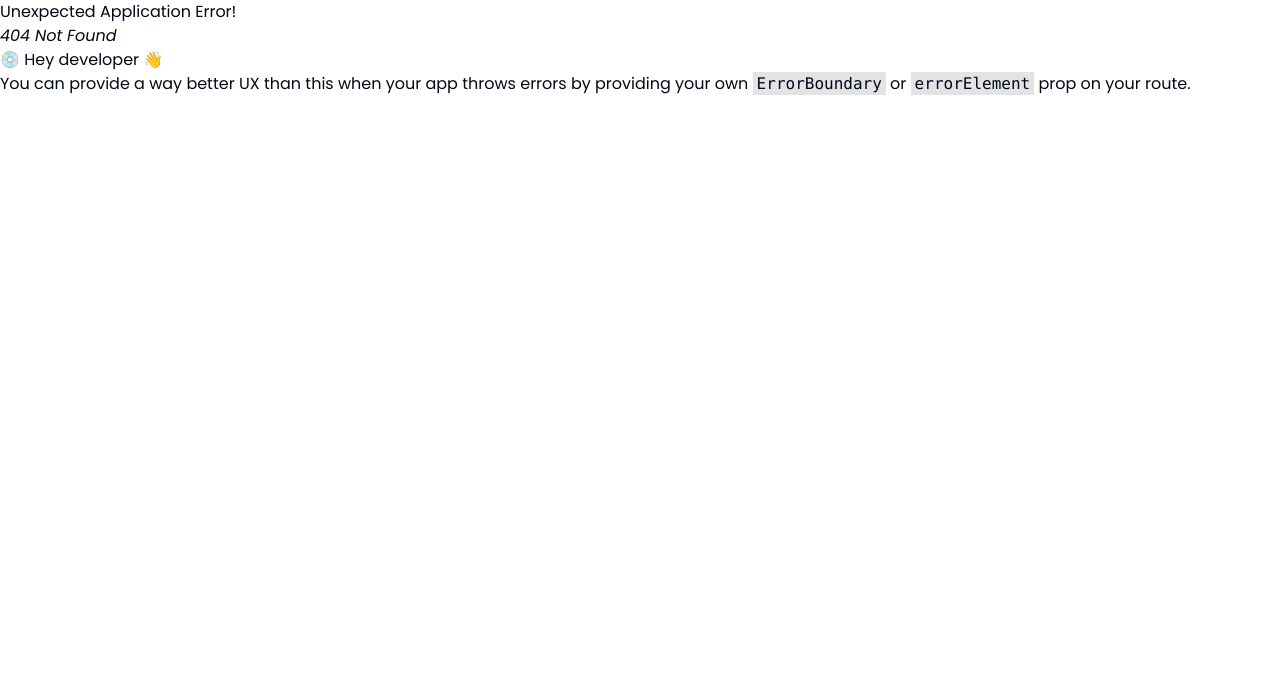
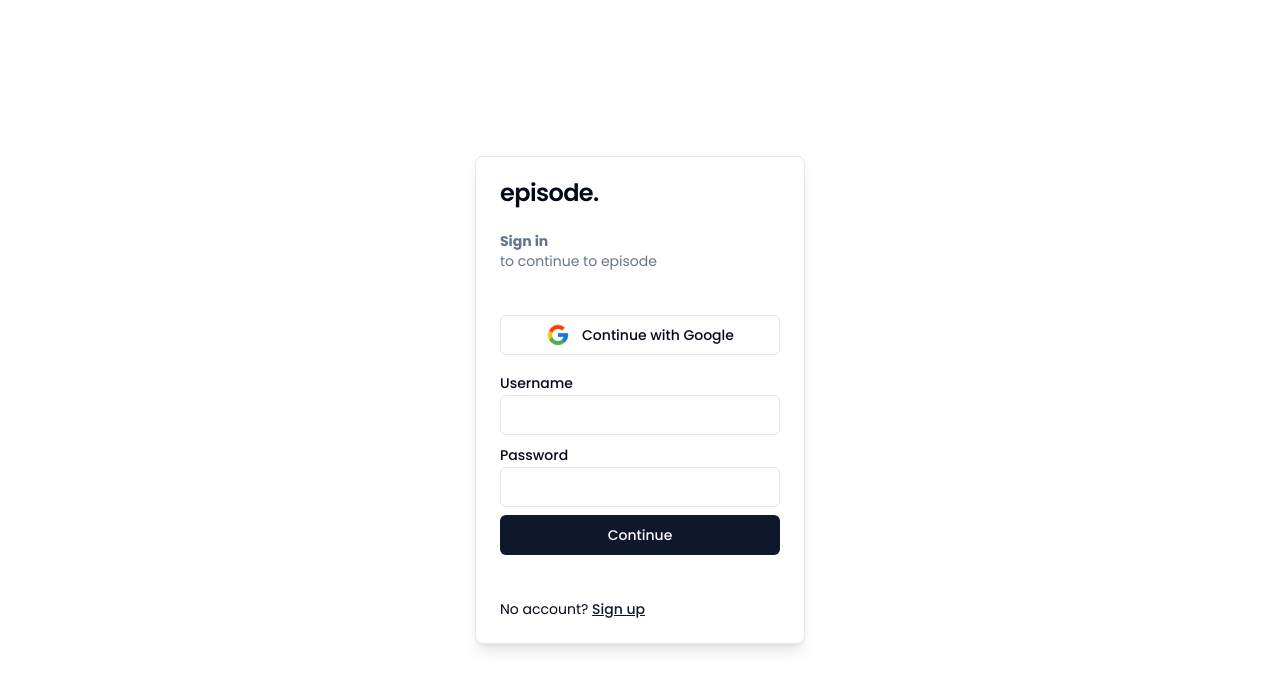
Before and after one commit to eyedent1ty/episode-fe, a React (Vite) app: page /login in a window 1280 px wide. Before the commit this address had no page. Shown: the top 690 px of the page. Built offline with nearby package versions, Linux system fonts and the light colour scheme.

Commit message:
implemented the UI for the signin route

```diff
--- /dev/null
+++ b/src/components/ui/form.tsx
@@ -0,0 +1,178 @@
+"use client"
+
+import * as React from "react"
+import * as LabelPrimitive from "@radix-ui/react-label"
+import { Slot } from "@radix-ui/react-slot"
+import {
+  Controller,
+  ControllerProps,
+  FieldPath,
+  FieldValues,
+  FormProvider,
+  useFormContext,
+} from "react-hook-form"
+
+import { cn } from "@/lib/utils"
+import { Label } from "@/components/ui/label"
+
+const Form = FormProvider
+
+type FormFieldContextValue<
+  TFieldValues extends FieldValues = FieldValues,
+  TName extends FieldPath<TFieldValues> = FieldPath<TFieldValues>
+> = {
+  name: TName
+}
+
+const FormFieldContext = React.createContext<FormFieldContextValue>(
+  {} as FormFieldContextValue
+)
+
+const FormField = <
+  TFieldValues extends FieldValues = FieldValues,
+  TName extends FieldPath<TFieldValues> = FieldPath<TFieldValues>
+>({
+  ...props
+}: ControllerProps<TFieldValues, TName>) => {
+  return (
+    <FormFieldContext.Provider value={{ name: props.name }}>
+      <Controller {...props} />
+    </FormFieldContext.Provider>
+  )
+}
+
+const useFormField = () => {
+  const fieldContext = React.useContext(FormFieldContext)
+  const itemContext = React.useContext(FormItemContext)
+  const { getFieldState, formState } = useFormContext()
+
+  const fieldState = getFieldState(fieldContext.name, formState)
+
+  if (!fieldContext) {
+    throw new Error("useFormField should be used within <FormField>")
+  }
+
+  const { id } = itemContext
+
+  return {
+    id,
+    name: fieldContext.name,
+    formItemId: `${id}-form-item`,
+    formDescriptionId: `${id}-form-item-description`,
+    formMessageId: `${id}-form-item-message`,
+    ...fieldState,
+  }
+}
+
+type FormItemContextValue = {
+  id: string
+}
+
+const FormItemContext = React.createContext<FormItemContextValue>(
+  {} as FormItemContextValue
+)
+
+const FormItem = React.forwardRef<
+  HTMLDivElement,
+  React.HTMLAttributes<HTMLDivElement>
+>(({ className, ...props }, ref) => {
+  const id = React.useId()
+
+  return (
+    <FormItemContext.Provider value={{ id }}>
+      <div ref={ref} className={cn("space-y-2", className)} {...props} />
+    </FormItemContext.Provider>
+  )
+})
+FormItem.displayName = "FormItem"
+
+const FormLabel = React.forwardRef<
+  React.ElementRef<typeof LabelPrimitive.Root>,
+  React.ComponentPropsWithoutRef<typeof LabelPrimitive.Root>
+>(({ className, ...props }, ref) => {
+  const { error, formItemId } = useFormField()
+
+  return (
+    <Label
+      ref={ref}
+      className={cn(error && "text-destructive", className)}
+      htmlFor={formItemId}
+      {...props}
+    />
+  )
+})
+FormLabel.displayName = "FormLabel"
+
+const FormControl = React.forwardRef<
+  React.ElementRef<typeof Slot>,
+  React.ComponentPropsWithoutRef<typeof Slot>
+>(({ ...props }, ref) => {
+  const { error, formItemId, formDescriptionId, formMessageId } = useFormField()
+
+  return (
+    <Slot
+      ref={ref}
+      id={formItemId}
+      aria-describedby={
+        !error
+          ? `${formDescriptionId}`
+          : `${formDescriptionId} ${formMessageId}`
+      }
+      aria-invalid={!!error}
+      {...props}
+    />
+  )
+})
+FormControl.displayName = "FormControl"
+
+const FormDescription = React.forwardRef<
+  HTMLParagraphElement,
+  React.HTMLAttributes<HTMLParagraphElement>
+>(({ className, ...props }, ref) => {
+  const { formDescriptionId } = useFormField()
+
+  return (
+    <p
+      ref={ref}
+      id={formDescriptionId}
+      className={cn("text-sm text-muted-foreground", className)}
+      {...props}
+    />
+  )
+})
+FormDescription.displayName = "FormDescription"
+
+const FormMessage = React.forwardRef<
+  HTMLParagraphElement,
+  React.HTMLAttributes<HTMLParagraphElement>
+>(({ className, children, ...props }, ref) => {
+  const { error, formMessageId } = useFormField()
+  const body = error ? String(error?.message) : children
+
+  if (!body) {
+    return null
+  }
+
+  return (
+    <p
+      ref={ref}
+      id={formMessageId}
+      className={cn("text-sm font-medium text-destructive", className)}
+      {...props}
+    >
+      {body}
+    </p>
+  )
+})
+FormMessage.displayName = "FormMessage"
+
+export {
+  useFormField,
+  Form,
+  FormItem,
+  FormLabel,
+  FormControl,
+  FormDescription,
+  FormMessage,
+  FormField,
+}
--- /dev/null
+++ b/src/components/ui/label.tsx
@@ -0,0 +1,26 @@
+"use client"
+
+import * as React from "react"
+import * as LabelPrimitive from "@radix-ui/react-label"
+import { cva, type VariantProps } from "class-variance-authority"
+
+import { cn } from "@/lib/utils"
+
+const labelVariants = cva(
+  "text-sm font-medium leading-none peer-disabled:cursor-not-allowed peer-disabled:opacity-70"
+)
+
+const Label = React.forwardRef<
+  React.ElementRef<typeof LabelPrimitive.Root>,
+  React.ComponentPropsWithoutRef<typeof LabelPrimitive.Root> &
+    VariantProps<typeof labelVariants>
+>(({ className, ...props }, ref) => (
+  <LabelPrimitive.Root
+    ref={ref}
+    className={cn(labelVariants(), className)}
+    {...props}
+  />
+))
+Label.displayName = LabelPrimitive.Root.displayName
+
+export { Label }
--- /dev/null
+++ b/src/components/ui/separator.tsx
@@ -0,0 +1,31 @@
+"use client"
+
+import * as React from "react"
+import * as SeparatorPrimitive from "@radix-ui/react-separator"
+
+import { cn } from "@/lib/utils"
+
+const Separator = React.forwardRef<
+  React.ElementRef<typeof SeparatorPrimitive.Root>,
+  React.ComponentPropsWithoutRef<typeof SeparatorPrimitive.Root>
+>(
+  (
+    { className, orientation = "horizontal", decorative = true, ...props },
+    ref
+  ) => (
+    <SeparatorPrimitive.Root
+      ref={ref}
+      decorative={decorative}
+      orientation={orientation}
+      className={cn(
+        "shrink-0 bg-border",
+        orientation === "horizontal" ? "h-[1px] w-full" : "h-full w-[1px]",
+        className
+      )}
+      {...props}
+    />
+  )
+)
+Separator.displayName = SeparatorPrimitive.Root.displayName
+
+export { Separator }
--- /dev/null
+++ b/src/pages/SignIn.tsx
@@ -0,0 +1,67 @@
+import { Link } from 'react-router-dom';
+import { Button } from '../components/ui/button';
+import { Label } from '../components/ui/label';
+import { Input } from '../components/ui/input';
+import { Separator } from '@radix-ui/react-select';
+import {
+  Card,
+  CardContent,
+  CardDescription,
+  CardFooter,
+  CardHeader,
+  CardTitle
+} from '../components/ui/card';
+
+import google from '../assets/google.png';
+
+const SignInPage = () => {
+  return (
+    <main className="h-screen w-screen flex justify-center items-center">
+      <Card className="min-w-[300px] w-[330px] max-w-[330px] space-y-5 shadow-lg">
+        <CardHeader className="flex flex-col gap-5">
+          <CardTitle>episode.</CardTitle>
+          <CardDescription>
+            <p className="font-bold">Sign in</p>
+            <p>to continue to episode</p>
+          </CardDescription>
+        </CardHeader>
+        <CardContent className="flex flex-col gap-2">
+          <div>
+            <Button variant="outline" className="flex gap-3 w-full">
+              <img src={google} height={24} width={24} />
+              Continue with Google
+            </Button>
+          </div>
+          <Separator />
+          <div>
+            <form className="flex flex-col gap-2">
+              <div>
+                <Label htmlFor="username">Username</Label>
+                <Input id="username" type="text" />
+              </div>
+              <div>
+                <Label htmlFor="password">Password</Label>
+                <Input id="password" type="password" />
+              </div>
+              <footer>
+                <Button type="submit" className="w-full">
+                  Continue
+                </Button>
+              </footer>
+            </form>
+          </div>
+        </CardContent>
+        <CardFooter>
+          <p className="text-sm">
+            No account?{' '}
+            <Link to="/sign-up" className="text-primary font-medium underline">
+              Sign up
+            </Link>
+          </p>
+        </CardFooter>
+      </Card>
+    </main>
+  );
+};
+
+export default SignInPage;
--- a/src/router/index.tsx
+++ b/src/router/index.tsx
@@ -3,6 +3,7 @@
 import App from '../App';
 import Home from '../pages/Home';
 import EventPage from '../pages/EventPage';
+import SignInPage from '../pages/SignIn';
 
 const router = createBrowserRouter([
   {
@@ -18,6 +19,10 @@
         element: <EventPage />
       }
     ]
+  },
+  {
+    path: '/login',
+    element: <SignInPage />
   }
 ]);
 
```
Also changed, not shown: package.json (+6 -1 lines), src/assets/google.png (added), 1 other file (tests, documents, lock files or other folders).
